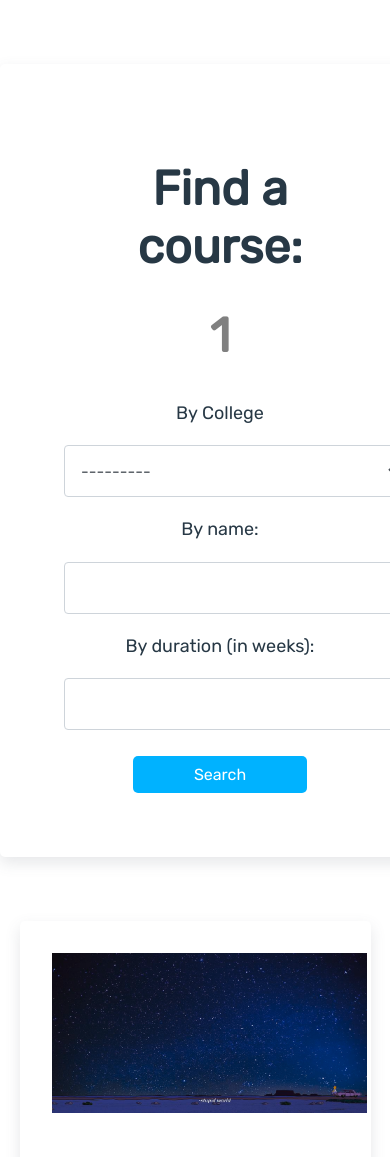
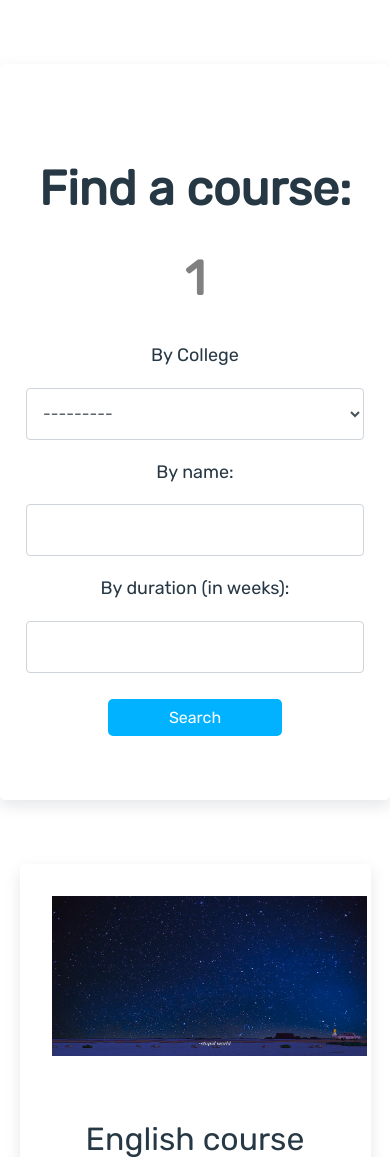
Before and after one commit to KristiKo/Lingua, a Django app: page /search_course/ in a window 390 px wide. Shown: the part 86-1243 px from the top of the page. Run offline with Django 3.2, Linux system fonts and the light colour scheme; data comes from the database, SQL or seed files in the repository; some libraries are stand-ins or nearby versions.

Commit message:
minor style improvements

```diff
--- a/lingua/static/css/style.css
+++ b/lingua/static/css/style.css
@@ -149,7 +149,7 @@ label, legend{
 .search-flex{
     display: flex;
     margin: 7rem auto;
-    width: 75%;
+    width: 60%;
     justify-content: space-between;
 }
 .form-flex{
@@ -194,6 +194,15 @@ ul > li {
     padding: 2rem;
 }
 @media screen and (max-width: 768px) {
+    #search-form-programme, #search-form-course{
+        width: 100%;
+        padding: 4rem 0;
+    }
+    #search-form-programme select, #search-form-programme input,
+    #search-form-course select, #search-form-course input {
+        width: 80%;
+        margin: 0 auto;
+    }
     .lingua-card {
         display: block;
     }
@@ -212,6 +221,7 @@ ul > li {
 @media screen and (max-width: 900px) {
     .search-flex {
         display: block;
+        width: 75%;
     }
 }
 .icons{
```
Also changed, not shown: lingua/templates/lingua_templates/single_course.html (+32 -0 lines).
